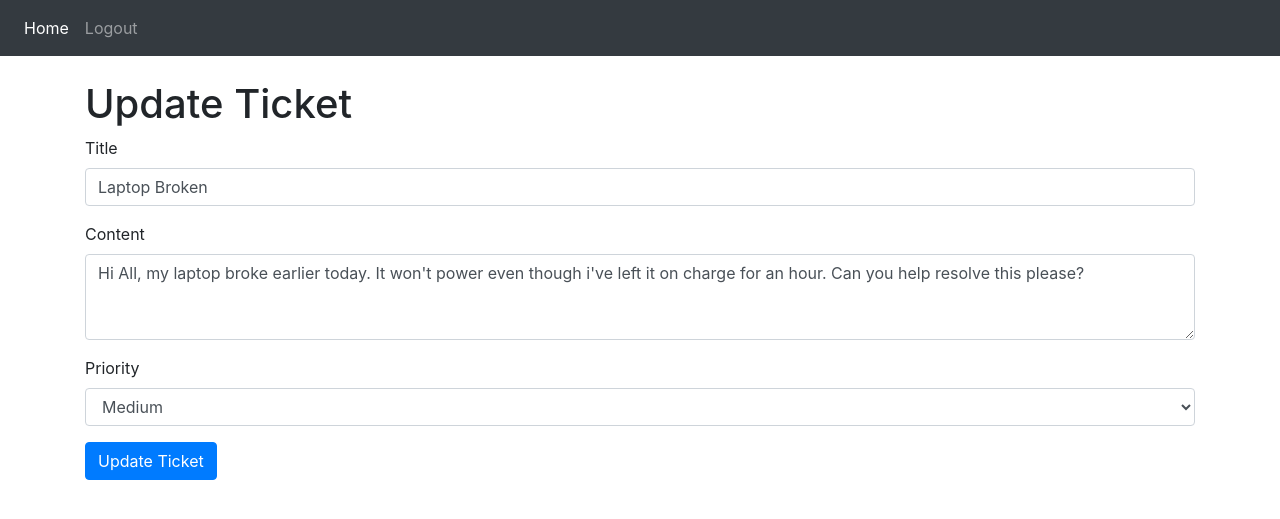
After one commit to anonimity317/it-support, a Flask app: page /delete_ticket/1 in a window 1280 px wide. The commit adds this page. Shown: the top 519 px of the page. Run offline with Flask 3, Linux system fonts and the light colour scheme; a user stored in the database is signed in; some libraries are stand-ins or nearby versions.

Commit message:
Update crud operation

```diff
--- a/website/routes.py
+++ b/website/routes.py
@@ -31,3 +31,20 @@ def add_ticket():
             flash('Ticket added successfully!', category='success')
             return redirect(url_for('routes.home'))
     return render_template('add_ticket.html', user=current_user)
+
+@routes.route('/delete_ticket/<int:ticket_id>', methods=['POST', 'GET'])
+@login_required
+def update_ticket(ticket_id):
+    ticket = ActiveTicket.query.get_or_404(ticket_id)
+    if request.method == 'POST':
+        ticket.title = request.form.get('title')
+        ticket.content = request.form.get('content')
+        ticket.priority = request.form.get('priority')
+
+        if not ticket.title or not ticket.content:
+            flash('Title and content are required.', category='error')
+        else:
+            db.session.commit()
+            flash('Ticket updated successfully!', category='success')
+            return redirect(url_for('routes.home'))
+    return render_template('update_ticket.html', user=current_user, ticket=ticket)
--- a/website/templates/base.html
+++ b/website/templates/base.html
@@ -56,6 +56,9 @@
         {% block body %}
         <!-- Content will be injected here -->
         {% endblock %}
+        {% block second_body %}
+        <!-- Content will be injected here -->
+        {% endblock %}
     </div>
 
     <script
--- /dev/null
+++ b/website/templates/update_ticket.html
@@ -0,0 +1,39 @@
+{% extends "base.html" %}
+
+{% block title %}Update Ticket{% endblock %}
+
+{% block body %}
+<h1>Update Ticket</h1>
+<form method="POST">
+  <div class="form-group">
+    <label for="title">Title</label>
+    <input
+      type="text"
+      class="form-control"
+      id="title"
+      name="title"
+      value="{{ ticket.title }}"
+      required
+    />
+  </div>
+  <div class="form-group">
+    <label for="content">Content</label>
+    <textarea
+      class="form-control"
+      id="content"
+      name="content"
+      rows="3"
+      required
+    >{{ ticket.content }}</textarea>
+  </div>
+  <div class="form-group">
+    <label for="priority">Priority</label>
+    <select class="form-control" id="priority" name="priority" required>
+      <option value="low" {% if ticket.priority == 'low' %}selected{% endif %}>Low</option>
+      <option value="medium" {% if ticket.priority == 'medium' %}selected{% endif %}>Medium</option>
+      <option value="high" {% if ticket.priority == 'high' %}selected{% endif %}>High</option>
+    </select>
+  </div>
+  <button type="submit" class="btn btn-primary">Update Ticket</button>
+</form>
+{% endblock %}
```
Also changed, not shown: routes.py (deleted, +0 -28 lines), website/templates/index.html (+6 -1 lines), instance/database.db.
